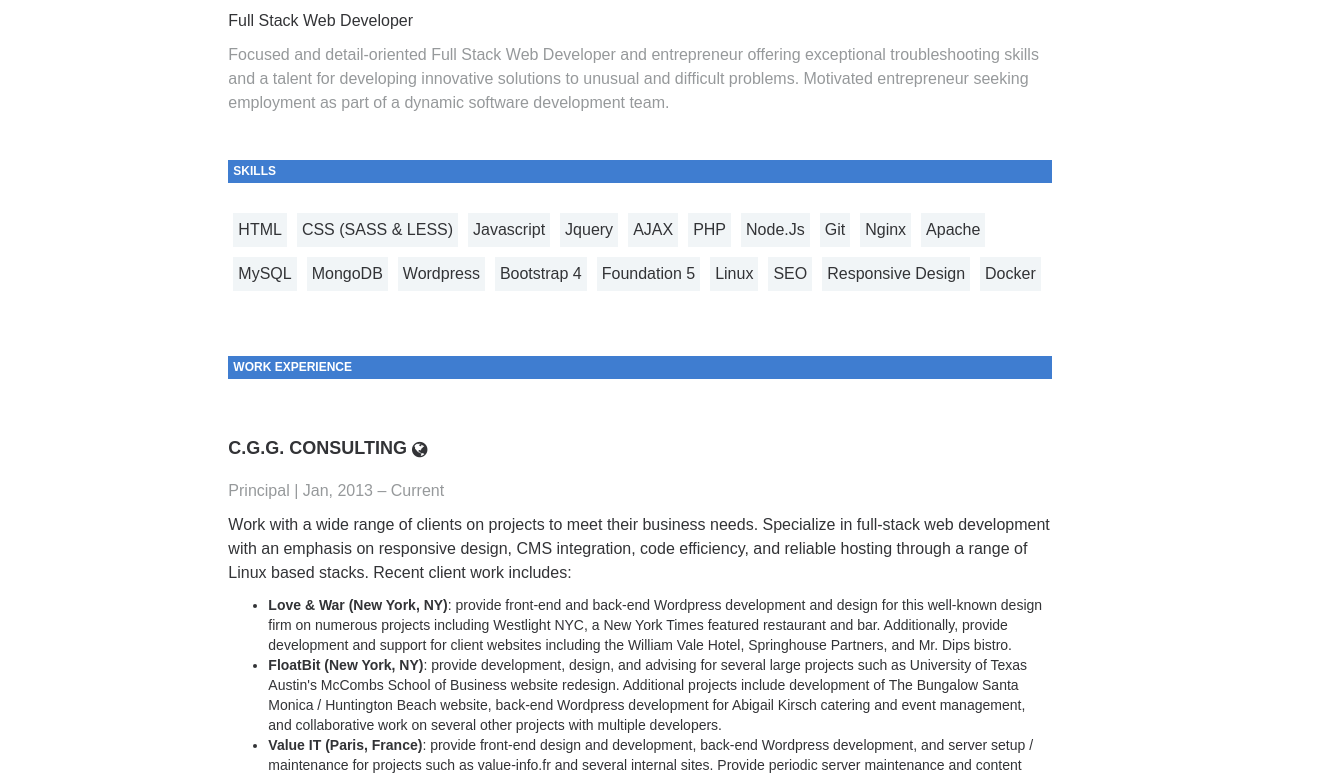
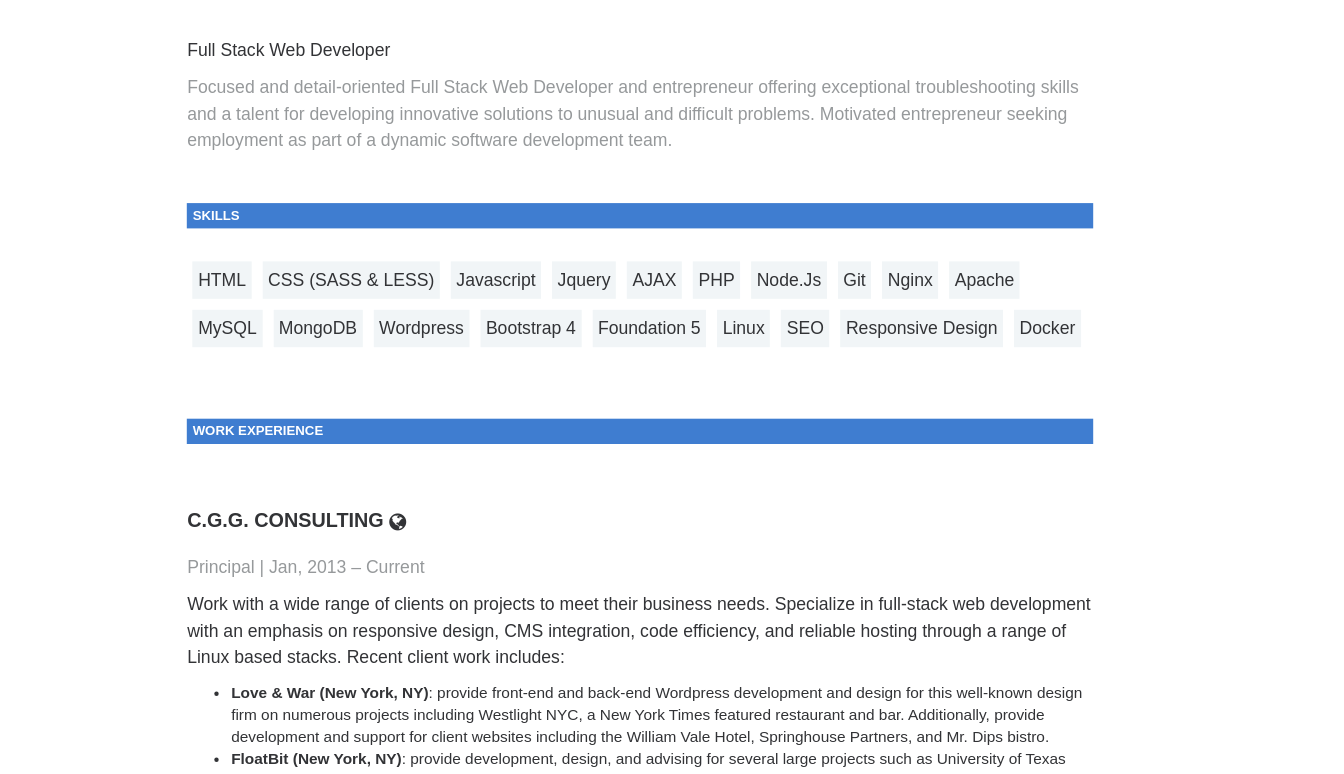
Before and after one commit to bergutman/freelance-resume-v1, a plain HTML site: page friendly.html in a window 1280 px wide. Shown: the part 271-1045 px from the top of the page, 1344 px wide, since content can reach past the window. Drawn offline with nearby package versions, Linux system fonts and the light colour scheme; a web font is replaced by a local one.

```diff
--- a/friendly.html
+++ b/friendly.html
@@ -15,7 +15,7 @@
   <link rel="stylesheet" href="css/main.css">
 </head>
 
-<body>
+<body style="transform: scale(1.1); transform-origin: top; overflow-x: hidden;">
   <div class="container-fluid" id="resume">
     <div class="row">
       <div class="col-xs-2">
```
Also changed, not shown: 1 other file.
